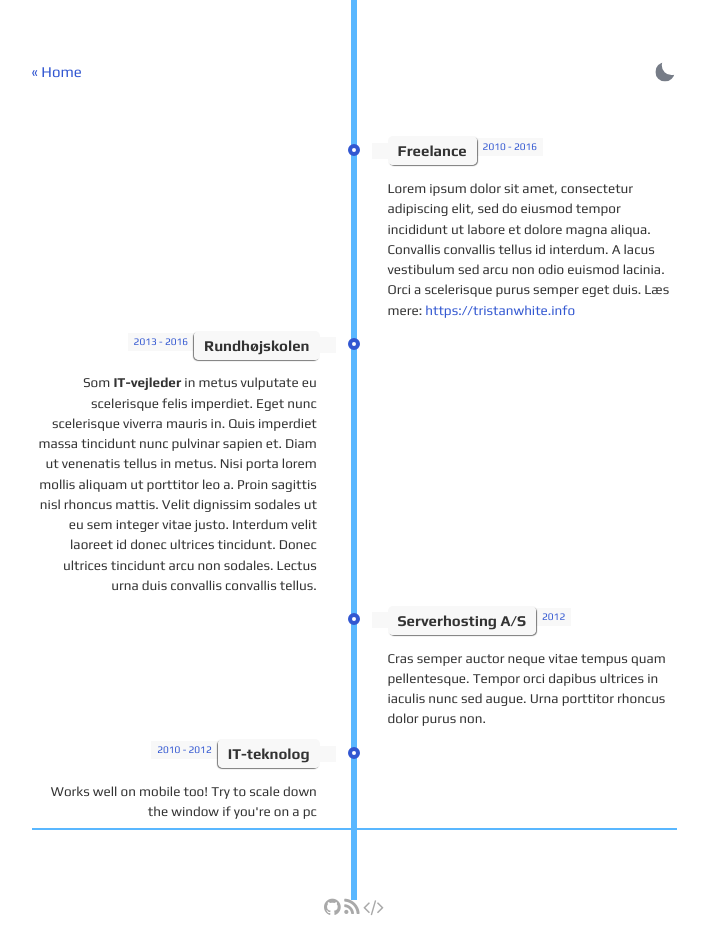
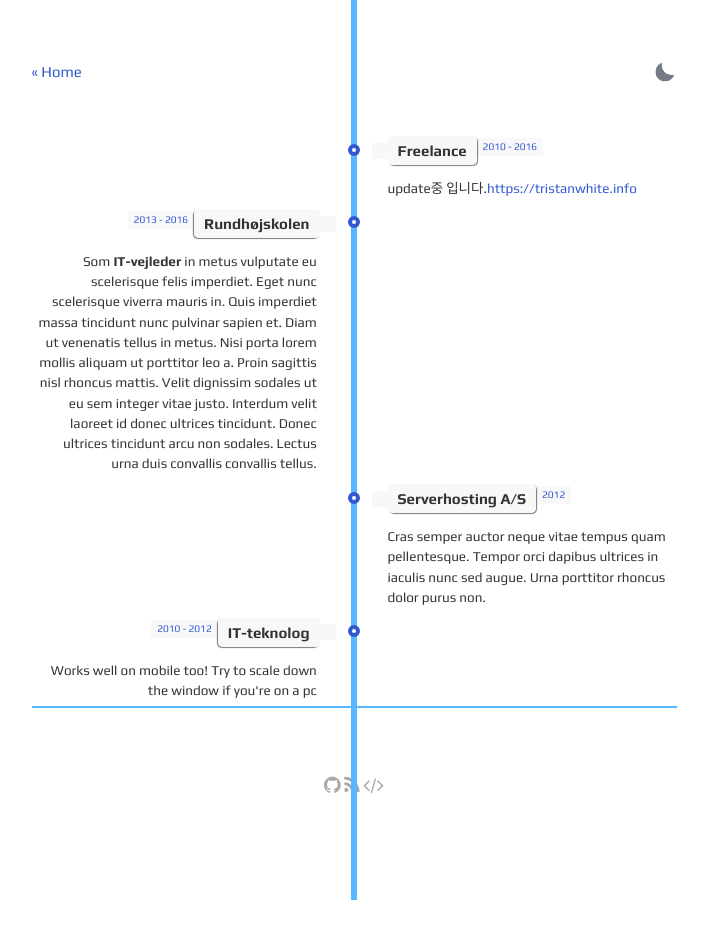
Before and after one commit to bboradoli/bboradoli.github.io, a Jekyll site: the page built from about.html, in a window 1280 px wide. Shown: the whole page, without its empty margins (286-994 px from the left). Built offline with Jekyll 4.4.1, drawn with Linux system fonts in a browser that asks for light colours; after the commit the page ends 900 px from its top, so only the background shows below that.

Commit message:
Update about.html
본문 변경 테스트

```diff
--- a/about.html
+++ b/about.html
@@ -24,10 +24,7 @@ layout: default
                     <span class="time-wrapper"><span class="time">2010 - 2016</span></span>
                 </div>
                 <div class="desc">
-                    Lorem ipsum dolor sit amet, consectetur adipiscing elit, sed do eiusmod tempor incididunt
-                    ut labore et dolore magna aliqua. Convallis convallis tellus id interdum. A lacus
-                    vestibulum sed arcu non odio euismod lacinia. Orci a scelerisque purus semper eget duis.
-                    Læs mere: <a href="https://tristanwhite.info" target="_top">https://tristanwhite.info</a>
+                    update중 입니다.<a href="https://tristanwhite.info" target="_top">https://tristanwhite.info</a>
                 </div>
             </div>
         </li>
```
